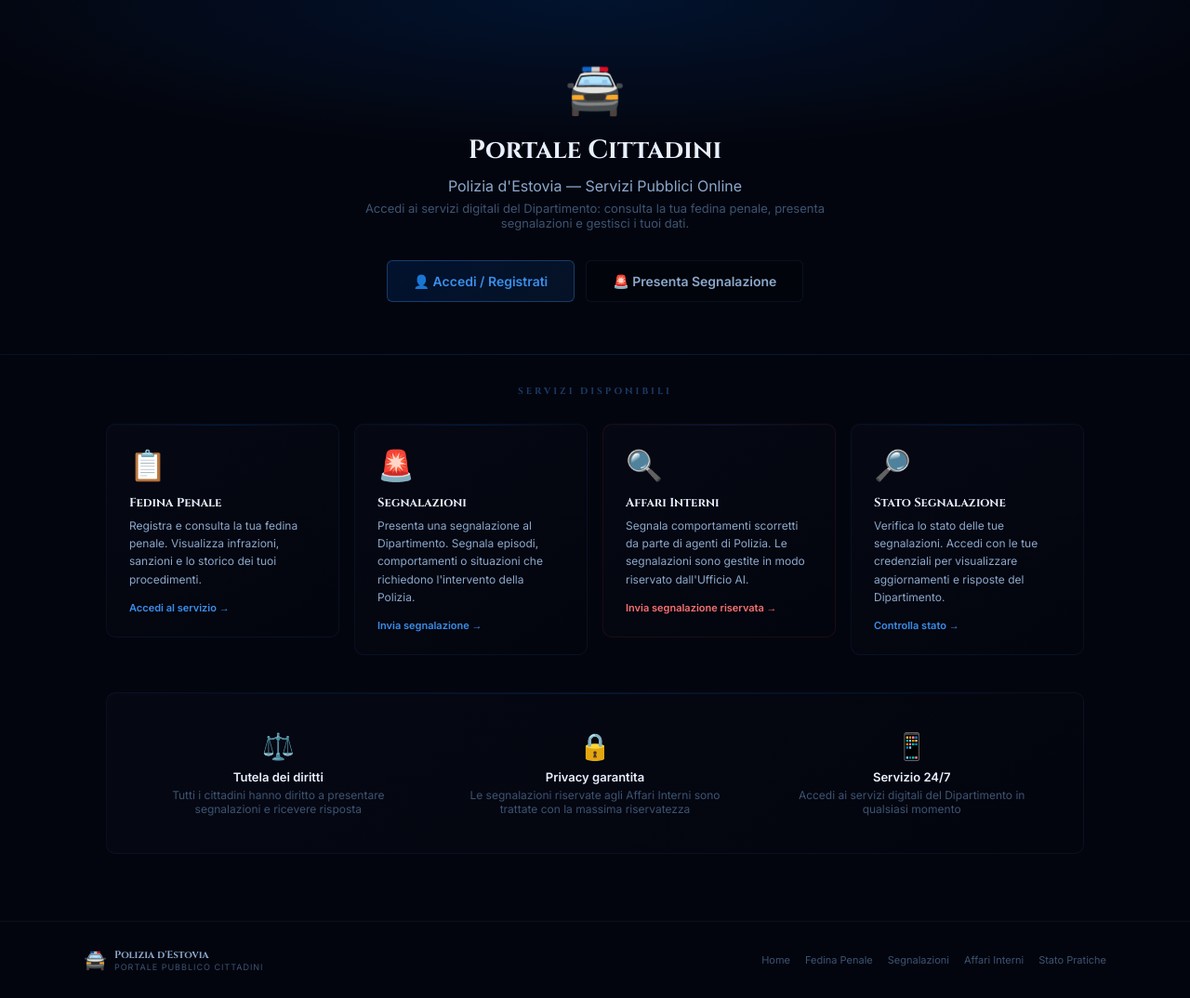
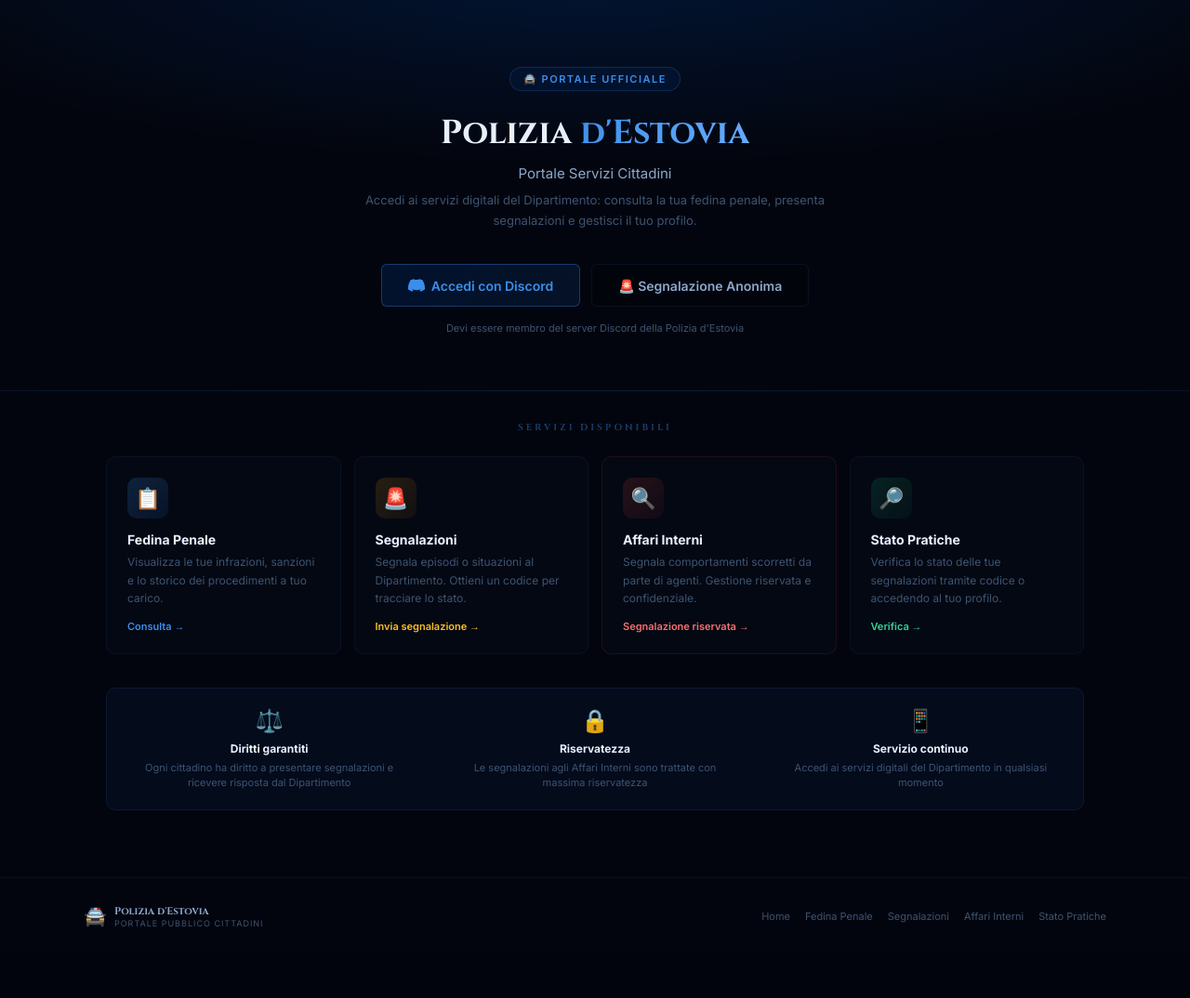
Before and after one commit to therealpodea/gestionale_polizia, a FastAPI app: page /cittadini in a window 1280 px wide. Shown: the part 59-1133 px from the top of the page at 93% size. After the commit the page ends 1057 px from the top, so only its background shows below. Run offline with FastAPI, Linux system fonts and the light colour scheme; parts of the project's set-up code (start-up, migrations or seed data) failed here and were passed over.

Commit message:
Update home.html

```diff
--- a/templates/cittadini/home.html
+++ b/templates/cittadini/home.html
@@ -4,81 +4,107 @@
 
 {% block content %}
 <!-- Hero -->
-<div style="background:radial-gradient(ellipse 80% 60% at 50% 0%,rgba(0,61,143,.25) 0%,transparent 70%);border-bottom:1px solid var(--bdr2);padding:64px 24px 56px">
-  <div style="max-width:720px;margin:0 auto;text-align:center">
-    <div style="font-size:52px;margin-bottom:16px">🚔</div>
-    <h1 style="font-family:'Cinzel',serif;font-size:28px;font-weight:700;color:var(--t1);margin-bottom:10px">Portale Cittadini</h1>
-    <p style="font-size:16px;color:var(--t2);margin-bottom:6px">Polizia d'Estovia — Servizi Pubblici Online</p>
-    <p style="font-size:13px;color:var(--t3);max-width:520px;margin:0 auto 32px">Accedi ai servizi digitali del Dipartimento: consulta la tua fedina penale, presenta segnalazioni e gestisci i tuoi dati.</p>
+<div style="background:radial-gradient(ellipse 100% 80% at 50% -10%,rgba(0,61,143,.3) 0%,transparent 65%);border-bottom:1px solid var(--bdr2);padding:72px 24px 60px">
+  <div style="max-width:760px;margin:0 auto;text-align:center">
+    <div style="display:inline-flex;align-items:center;gap:8px;padding:5px 14px;background:rgba(0,82,180,.1);border:1px solid rgba(59,142,234,.2);border-radius:20px;font-size:11px;font-weight:600;letter-spacing:1.5px;text-transform:uppercase;color:var(--blu4);margin-bottom:24px">
+      🚔 Portale Ufficiale
+    </div>
+    <h1 style="font-family:'Cinzel',serif;font-size:36px;font-weight:700;color:var(--t1);margin-bottom:12px;line-height:1.2">Polizia <span style="background:linear-gradient(135deg,#3b8eea,#6aaeff);-webkit-background-clip:text;-webkit-text-fill-color:transparent;background-clip:text">d'Estovia</span></h1>
+    <p style="font-size:15px;color:var(--t2);margin-bottom:8px">Portale Servizi Cittadini</p>
+    <p style="font-size:13px;color:var(--t3);max-width:500px;margin:0 auto 36px;line-height:1.7">Accedi ai servizi digitali del Dipartimento: consulta la tua fedina penale, presenta segnalazioni e gestisci il tuo profilo.</p>
+
+    {% if cittadino %}
     <div style="display:flex;gap:12px;justify-content:center;flex-wrap:wrap">
-      <a href="/cittadini/accedi" class="fbtn primary" style="font-size:14px;padding:13px 28px">👤 Accedi / Registrati</a>
-      <a href="/cittadini/segnalazione" class="fbtn secondary" style="font-size:14px;padding:13px 28px">🚨 Presenta Segnalazione</a>
+      <a href="/cittadini/fedina" class="fbtn primary" style="font-size:14px;padding:13px 28px">📋 La mia Fedina</a>
+      <a href="/cittadini/segnalazione" class="fbtn secondary" style="font-size:14px;padding:13px 28px">🚨 Nuova Segnalazione</a>
     </div>
+    {% else %}
+    <div style="display:flex;gap:12px;justify-content:center;flex-wrap:wrap">
+      <a href="/cittadini/login" class="fbtn primary" style="font-size:14px;padding:13px 28px">
+        <svg width="18" height="18" viewBox="0 0 24 24" fill="currentColor"><path d="M20.317 4.37a19.791 19.791 0 0 0-4.885-1.515.074.074 0 0 0-.079.037c-.21.375-.444.864-.608 1.25a18.27 18.27 0 0 0-5.487 0 12.64 12.64 0 0 0-.617-1.25.077.077 0 0 0-.079-.037A19.736 19.736 0 0 0 3.677 4.37a.07.07 0 0 0-.032.027C.533 9.046-.32 13.58.099 18.057a.082.082 0 0 0 .031.057 19.9 19.9 0 0 0 5.993 3.03.078.078 0 0 0 .084-.028 14.09 14.09 0 0 0 1.226-1.994.076.076 0 0 0-.041-.106 13.107 13.107 0 0 1-1.872-.892.077.077 0 0 1-.008-.128 10.2 10.2 0 0 0 .372-.292.074.074 0 0 1 .077-.01c3.928 1.793 8.18 1.793 12.062 0a.074.074 0 0 1 .078.01c.12.098.246.198.373.292a.077.077 0 0 1-.006.127 12.299 12.299 0 0 1-1.873.892.077.077 0 0 0-.041.107c.36.698.772 1.362 1.225 1.993a.076.076 0 0 0 .084.028 19.839 19.839 0 0 0 6.002-3.03.077.077 0 0 0 .032-.054c.5-5.177-.838-9.674-3.549-13.66a.061.061 0 0 0-.031-.03z"/></svg>
+        Accedi con Discord
+      </a>
+      <a href="/cittadini/segnalazione" class="fbtn secondary" style="font-size:14px;padding:13px 28px">🚨 Segnalazione Anonima</a>
+    </div>
+    <p style="font-size:11px;color:var(--t3);margin-top:16px">Devi essere membro del server Discord della Polizia d'Estovia</p>
+    {% endif %}
   </div>
 </div>
 
 <!-- Servizi -->
 <div class="page">
-  <div class="section-title" style="text-align:center;margin-bottom:28px">Servizi disponibili</div>
-  <div style="display:grid;grid-template-columns:repeat(auto-fit,minmax(240px,1fr));gap:16px;margin-bottom:40px">
+  {% if cittadino %}
+  <!-- Banner benvenuto -->
+  <div style="background:linear-gradient(135deg,rgba(0,61,143,.15),rgba(26,109,212,.08));border:1px solid rgba(59,142,234,.2);border-radius:10px;padding:16px 20px;margin-bottom:28px;display:flex;align-items:center;gap:14px">
+    <div style="width:44px;height:44px;border-radius:50%;background:linear-gradient(135deg,var(--blu),var(--blu3));display:flex;align-items:center;justify-content:center;flex-shrink:0;overflow:hidden">
+      {% if cittadino.avatar_url %}<img src="{{ cittadino.avatar_url }}" style="width:100%;height:100%;object-fit:cover">
+      {% else %}<span style="font-size:16px;font-weight:800;color:#fff">{{ (cittadino.nome or cittadino.nick or '?')[0] | upper }}</span>{% endif %}
+    </div>
+    <div>
+      <div style="font-size:14px;font-weight:700;color:var(--t1)">Benvenuto, {{ cittadino.nome or cittadino.nick }}{% if cittadino.cognome %} {{ cittadino.cognome }}{% endif %}</div>
+      <div style="font-size:12px;color:var(--t3)">@{{ cittadino.username }} · Ultimo accesso {{ cittadino.ultimo_accesso or oggi }}</div>
+    </div>
+    {% if not cittadino.cf %}
+    <a href="/cittadini/profilo" style="margin-left:auto" class="fbtn primary" style="font-size:11px;padding:7px 14px">⚠️ Completa profilo</a>
+    {% endif %}
+  </div>
+  {% endif %}
 
-    <a href="/cittadini/fedina" style="text-decoration:none">
-      <div class="card" style="padding:24px;cursor:pointer;transition:all .2s" onmouseover="this.style.borderColor='rgba(59,142,234,.3)'" onmouseout="this.style.borderColor='rgba(59,142,234,.1)'">
-        <div style="font-size:32px;margin-bottom:12px">📋</div>
-        <div style="font-family:'Cinzel',serif;font-size:13px;font-weight:700;color:var(--t1);margin-bottom:6px">Fedina Penale</div>
-        <div style="font-size:12px;color:var(--t2);line-height:1.6">Registra e consulta la tua fedina penale. Visualizza infrazioni, sanzioni e lo storico dei tuoi procedimenti.</div>
-        <div style="margin-top:14px;font-size:11px;color:var(--blu4);font-weight:600">Accedi al servizio →</div>
+  <div class="section-title" style="text-align:center;margin-bottom:24px">Servizi disponibili</div>
+
+  <div style="display:grid;grid-template-columns:repeat(auto-fit,minmax(220px,1fr));gap:14px;margin-bottom:36px">
+
+    <a href="{% if cittadino %}/cittadini/fedina{% else %}/cittadini/login{% endif %}" style="text-decoration:none">
+      <div class="service-card">
+        <div class="service-icon" style="background:linear-gradient(135deg,rgba(59,142,234,.2),rgba(26,109,212,.1))">📋</div>
+        <div class="service-title">Fedina Penale</div>
+        <div class="service-desc">Visualizza le tue infrazioni, sanzioni e lo storico dei procedimenti a tuo carico.</div>
+        <div class="service-link">Consulta →</div>
       </div>
     </a>
 
     <a href="/cittadini/segnalazione" style="text-decoration:none">
-      <div class="card" style="padding:24px;cursor:pointer;transition:all .2s" onmouseover="this.style.borderColor='rgba(59,142,234,.3)'" onmouseout="this.style.borderColor='rgba(59,142,234,.1)'">
-        <div style="font-size:32px;margin-bottom:12px">🚨</div>
-        <div style="font-family:'Cinzel',serif;font-size:13px;font-weight:700;color:var(--t1);margin-bottom:6px">Segnalazioni</div>
-        <div style="font-size:12px;color:var(--t2);line-height:1.6">Presenta una segnalazione al Dipartimento. Segnala episodi, comportamenti o situazioni che richiedono l'intervento della Polizia.</div>
-        <div style="margin-top:14px;font-size:11px;color:var(--blu4);font-weight:600">Invia segnalazione →</div>
+      <div class="service-card">
+        <div class="service-icon" style="background:linear-gradient(135deg,rgba(245,158,11,.15),rgba(245,158,11,.05))">🚨</div>
+        <div class="service-title">Segnalazioni</div>
+        <div class="service-desc">Segnala episodi o situazioni al Dipartimento. Ottieni un codice per tracciare lo stato.</div>
+        <div class="service-link" style="color:var(--warn2)">Invia segnalazione →</div>
       </div>
     </a>
 
     <a href="/cittadini/affari-interni" style="text-decoration:none">
-      <div class="card" style="padding:24px;cursor:pointer;transition:all .2s;border-color:rgba(239,68,68,.1)" onmouseover="this.style.borderColor='rgba(239,68,68,.3)'" onmouseout="this.style.borderColor='rgba(239,68,68,.1)'">
-        <div style="font-size:32px;margin-bottom:12px">🔍</div>
-        <div style="font-family:'Cinzel',serif;font-size:13px;font-weight:700;color:var(--t1);margin-bottom:6px">Affari Interni</div>
-        <div style="font-size:12px;color:var(--t2);line-height:1.6">Segnala comportamenti scorretti da parte di agenti di Polizia. Le segnalazioni sono gestite in modo riservato dall'Ufficio AI.</div>
-        <div style="margin-top:14px;font-size:11px;color:#f87171;font-weight:600">Invia segnalazione riservata →</div>
+      <div class="service-card" style="border-color:rgba(239,68,68,.12)">
+        <div class="service-icon" style="background:linear-gradient(135deg,rgba(239,68,68,.15),rgba(239,68,68,.05))">🔍</div>
+        <div class="service-title">Affari Interni</div>
+        <div class="service-desc">Segnala comportamenti scorretti da parte di agenti. Gestione riservata e confidenziale.</div>
+        <div class="service-link" style="color:var(--danger2)">Segnalazione riservata →</div>
       </div>
     </a>
 
     <a href="/cittadini/stato-segnalazione" style="text-decoration:none">
-      <div class="card" style="padding:24px;cursor:pointer;transition:all .2s" onmouseover="this.style.borderColor='rgba(59,142,234,.3)'" onmouseout="this.style.borderColor='rgba(59,142,234,.1)'">
-        <div style="font-size:32px;margin-bottom:12px">🔎</div>
-        <div style="font-family:'Cinzel',serif;font-size:13px;font-weight:700;color:var(--t1);margin-bottom:6px">Stato Segnalazione</div>
-        <div style="font-size:12px;color:var(--t2);line-height:1.6">Verifica lo stato delle tue segnalazioni. Accedi con le tue credenziali per visualizzare aggiornamenti e risposte del Dipartimento.</div>
-        <div style="margin-top:14px;font-size:11px;color:var(--blu4);font-weight:600">Controlla stato →</div>
+      <div class="service-card">
+        <div class="service-icon" style="background:linear-gradient(135deg,rgba(16,185,129,.15),rgba(16,185,129,.05))">🔎</div>
+        <div class="service-title">Stato Pratiche</div>
+        <div class="service-desc">Verifica lo stato delle tue segnalazioni tramite codice o accedendo al tuo profilo.</div>
+        <div class="service-link" style="color:var(--green2)">Verifica →</div>
       </div>
     </a>
 
   </div>
 
-  <!-- Info box -->
-  <div class="card" style="padding:24px">
-    <div style="display:grid;grid-template-columns:repeat(auto-fit,minmax(200px,1fr));gap:20px">
-      <div style="text-align:center;padding:16px">
-        <div style="font-size:28px;margin-bottom:8px">⚖️</div>
-        <div style="font-size:13px;font-weight:600;color:var(--t1);margin-bottom:4px">Tutela dei diritti</div>
-        <div style="font-size:12px;color:var(--t3)">Tutti i cittadini hanno diritto a presentare segnalazioni e ricevere risposta</div>
-      </div>
-      <div style="text-align:center;padding:16px">
-        <div style="font-size:28px;margin-bottom:8px">🔒</div>
-        <div style="font-size:13px;font-weight:600;color:var(--t1);margin-bottom:4px">Privacy garantita</div>
-        <div style="font-size:12px;color:var(--t3)">Le segnalazioni riservate agli Affari Interni sono trattate con la massima riservatezza</div>
-      </div>
-      <div style="text-align:center;padding:16px">
-        <div style="font-size:28px;margin-bottom:8px">📱</div>
-        <div style="font-size:13px;font-weight:600;color:var(--t1);margin-bottom:4px">Servizio 24/7</div>
-        <div style="font-size:12px;color:var(--t3)">Accedi ai servizi digitali del Dipartimento in qualsiasi momento</div>
-      </div>
+  <!-- Info strip -->
+  <div style="display:grid;grid-template-columns:repeat(3,1fr);gap:1px;background:var(--bdr2);border:1px solid var(--bdr2);border-radius:10px;overflow:hidden">
+    {% for icon, title, desc in [
+      ('⚖️', 'Diritti garantiti', 'Ogni cittadino ha diritto a presentare segnalazioni e ricevere risposta dal Dipartimento'),
+      ('🔒', 'Riservatezza', 'Le segnalazioni agli Affari Interni sono trattate con massima riservatezza'),
+      ('📱', 'Servizio continuo', 'Accedi ai servizi digitali del Dipartimento in qualsiasi momento')
+    ] %}
+    <div style="padding:20px 22px;background:rgba(0,6,20,.4);text-align:center">
+      <div style="font-size:24px;margin-bottom:8px">{{ icon }}</div>
+      <div style="font-size:12px;font-weight:700;color:var(--t1);margin-bottom:5px">{{ title }}</div>
+      <div style="font-size:11px;color:var(--t3);line-height:1.5">{{ desc }}</div>
     </div>
+    {% endfor %}
   </div>
 </div>
 {% endblock %}
```
